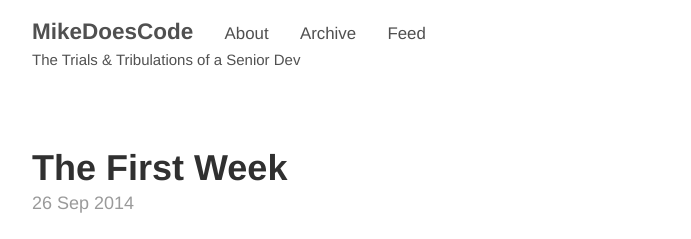
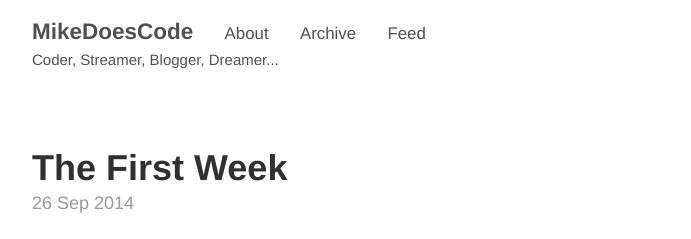
Before and after one commit to MikeHardman/mikehardman.github.io, a Jekyll site: the page built from index.html, in a window 1280 px wide and 900 px high. Shown: the top 239 px of the window, without its empty margins (293-984 px from the left). Built offline with Jekyll 4.4.1, drawn with Linux system fonts in a browser that asks for light colours; the list of posts is cut into pages by our own code; part of the change alters nothing that is shown.

Commit message:
Update _config.yml
Final config updates

```diff
--- a/_config.yml
+++ b/_config.yml
@@ -6,7 +6,7 @@ relative_permalinks: true
 
 # Setup
 title:               MikeDoesCode
-tagline:             The Trials & Tribulations of a Senior Dev
+tagline:             Coder, Streamer, Blogger, Dreamer...
 url:                 http://mikehardman.github.io
 paginate:            1
 baseurl:             ""
@@ -25,11 +25,10 @@ pages_list:
 
 # About/contact
 author:
-  name:              Mark Otto
-  url:               https://twitter.com/mdo
-  email:             markdotto@gmail.com
+  name:              Mike Hardman
+  url:               https://twitter.com/MikeDoesCode
+  email:             mike.hardman.work@gmail.com
 
 # Custom vars
 version:             2.0.0
-github:
-  repo:              https://github.com/poole/poole
+github:				 https://github.com/mikehardman/
```
